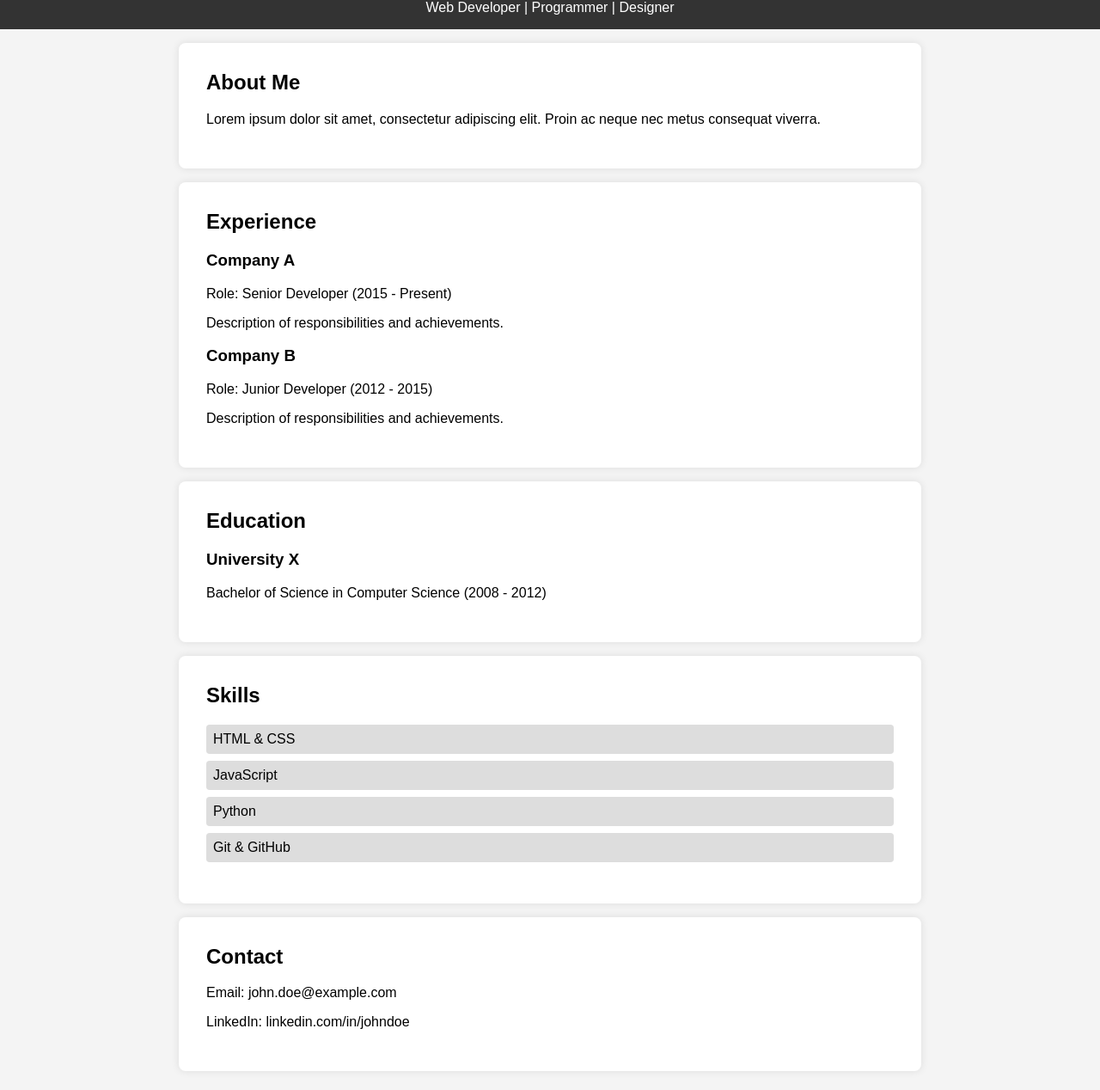
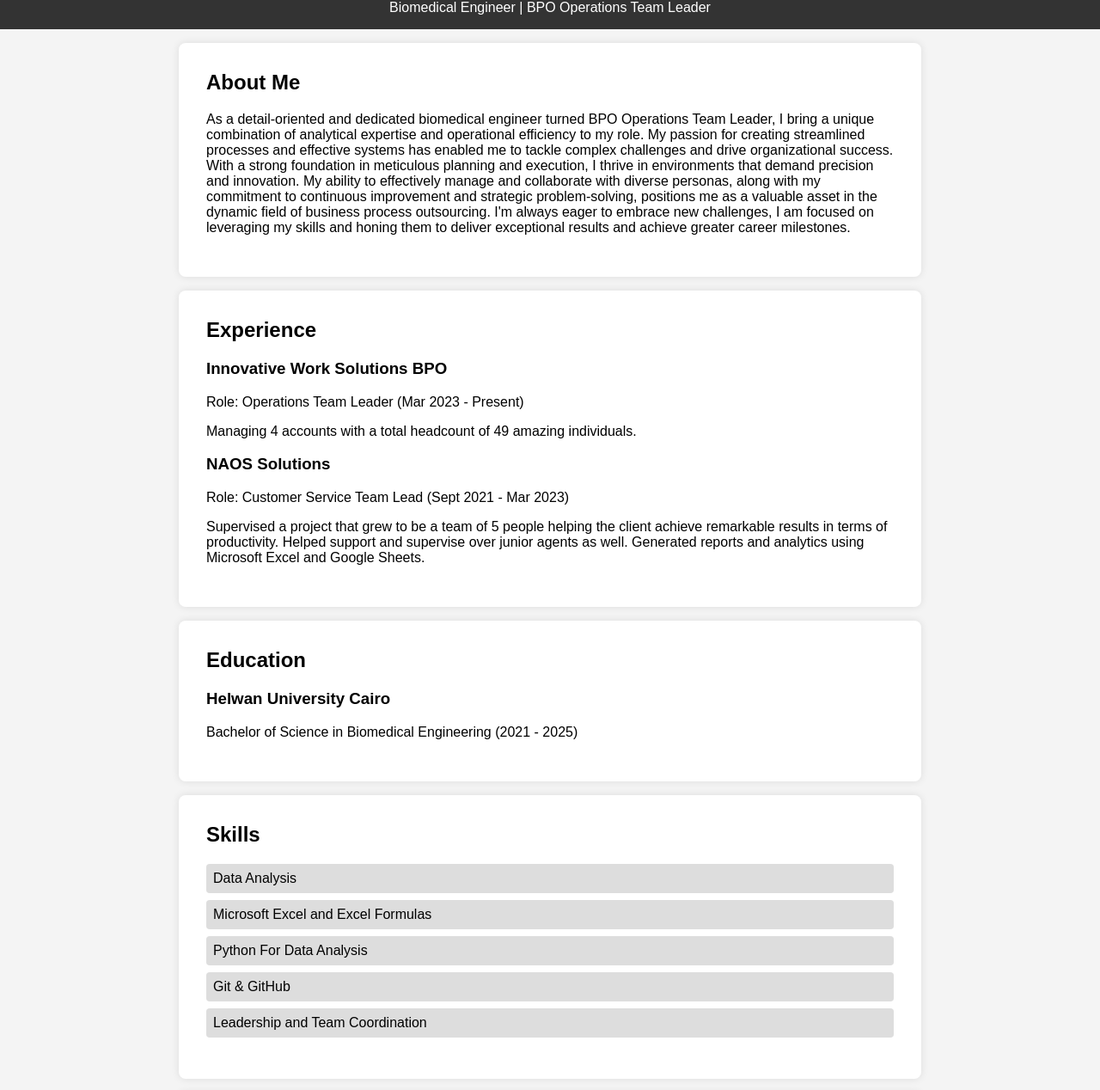
Before and after one commit to youssefkead/cv, a plain HTML site: page index.html in a window 1280 px wide. Shown: the part 61-1329 px from the top of the page at 86% size. Drawn offline with Linux system fonts and the light colour scheme.

Commit message:
Second commit

```diff
--- a/index.html
+++ b/index.html
@@ -8,40 +8,47 @@
 </head>
 <body>
     <header>
-        <h1>John Doe</h1>
-        <p>Web Developer | Programmer | Designer</p>
+        <h1>Youssef Ahmed</h1>
+        <p>Biomedical Engineer | BPO Operations Team Leader</p>
     </header>
     <section id="about">
         <h2>About Me</h2>
-        <p>Lorem ipsum dolor sit amet, consectetur adipiscing elit. Proin ac neque nec metus consequat viverra.</p>
+        <p>As a detail-oriented and dedicated biomedical engineer turned BPO Operations Team Leader, I bring a unique combination of analytical expertise and operational efficiency to my role.
+
+            My passion for creating streamlined processes and effective systems has enabled me to tackle complex challenges and drive organizational success. With a strong foundation in meticulous planning and execution, I thrive in environments that demand precision and innovation.
+
+            My ability to effectively manage and collaborate with diverse personas, along with my commitment to continuous improvement and strategic problem-solving, positions me as a valuable asset in the dynamic field of business process outsourcing.
+
+            I'm always eager to embrace new challenges, I am focused on leveraging my skills and honing them to deliver exceptional results and achieve greater career milestones.</p>
     </section>
     <section id="experience">
         <h2>Experience</h2>
-        <h3>Company A</h3>
-        <p>Role: Senior Developer (2015 - Present)</p>
-        <p>Description of responsibilities and achievements.</p>
-        <h3>Company B</h3>
-        <p>Role: Junior Developer (2012 - 2015)</p>
-        <p>Description of responsibilities and achievements.</p>
+        <h3>Innovative Work Solutions BPO</h3>
+        <p>Role: Operations Team Leader (Mar 2023 - Present)</p>
+        <p>Managing 4 accounts with a total headcount of 49 amazing individuals.</p>
+        <h3>NAOS Solutions</h3>
+        <p>Role: Customer Service Team Lead (Sept 2021 - Mar 2023)</p>
+        <p>Supervised a project that grew to be a team of 5 people helping the client achieve remarkable results in terms of productivity. Helped support and supervise over junior agents as well. Generated reports and analytics using Microsoft Excel and Google Sheets.</p>
     </section>
     <section id="education">
         <h2>Education</h2>
-        <h3>University X</h3>
-        <p>Bachelor of Science in Computer Science (2008 - 2012)</p>
+        <h3>Helwan University Cairo</h3>
+        <p>Bachelor of Science in Biomedical Engineering (2021 - 2025)</p>
     </section>
     <section id="skills">
         <h2>Skills</h2>
         <ul>
-            <li>HTML & CSS</li>
-            <li>JavaScript</li>
-            <li>Python</li>
+            <li>Data Analysis</li>
+            <li>Microsoft Excel and Excel Formulas</li>
+            <li>Python For Data Analysis</li>
             <li>Git & GitHub</li>
+            <li>Leadership and Team Coordination</li>
         </ul>
     </section>
     <section id="contact">
         <h2>Contact</h2>
-        <p>Email: john.doe@example.com</p>
-        <p>LinkedIn: linkedin.com/in/johndoe</p>
+        <p>Email: youssefkead@gmail.com</p>
+        <p>LinkedIn: linkedin.com/in/youssefkead</p>
     </section>
     <script src="script.js"></script>
 </body>
```
